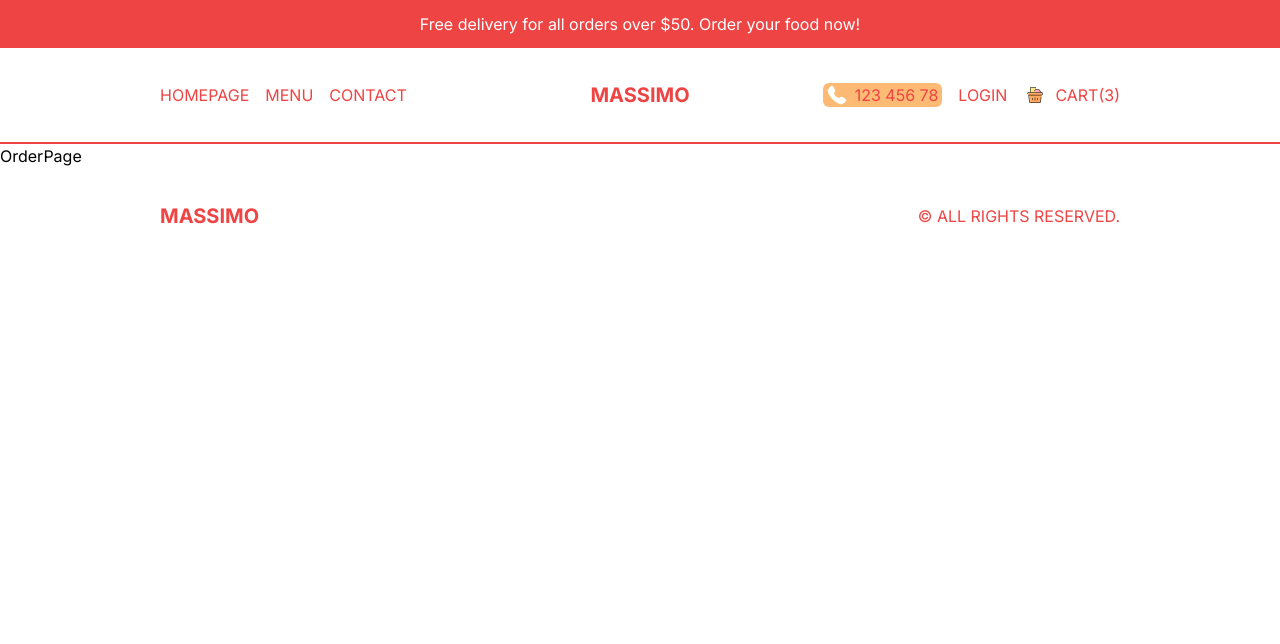
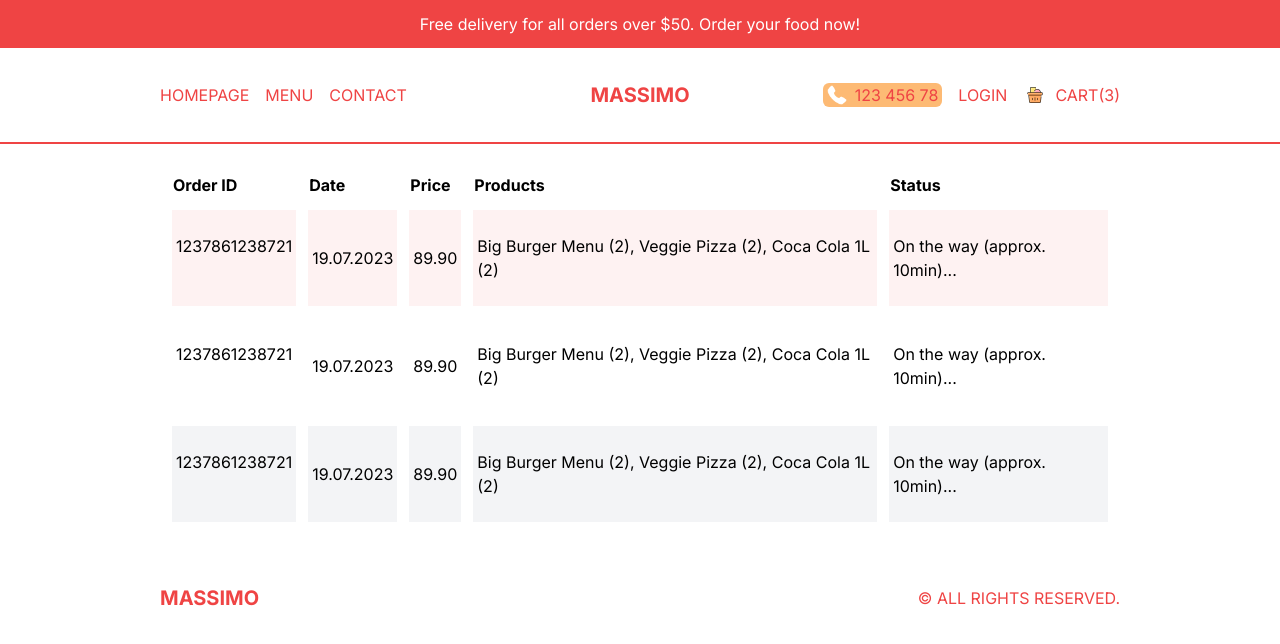
Before and after one commit to mehranehsoleimani66/resturant, a Next.js app: page /order in a window 1280 px wide. Shown: the top 644 px of the page. Built offline with nearby package versions, Linux system fonts and the light colour scheme.

Commit message:
created orderspage

```diff
--- a/src/app/order/page.tsx
+++ b/src/app/order/page.tsx
@@ -1,7 +1,50 @@
 import React from "react";
 
-const OrderPage = () => {
-  return <div>OrderPage</div>;
+const OrdersPage = () => {
+  return (
+    <div className="p-4 lg:px-20 xl:px-40">
+      <table className="w-full border-separate border-spacing-3">
+        <thead>
+          <tr className="text-left">
+            <th className="hidden md:block">Order ID</th>
+            <th>Date</th>
+            <th>Price</th>
+            <th className="hidden md:block">Products</th>
+            <th>Status</th>
+          </tr>
+        </thead>
+        <tbody>
+          <tr className="text-sm md:text-base bg-red-50">
+            <td className="hidden md:block py-6 px-1">1237861238721</td>
+            <td className="py-6 px-1">19.07.2023</td>
+            <td className="py-6 px-1">89.90</td>
+            <td className="hidden md:block py-6 px-1">
+              Big Burger Menu (2), Veggie Pizza (2), Coca Cola 1L (2)
+            </td>
+            <td className="py-6 px-1">On the way (approx. 10min)...</td>
+          </tr>
+          <tr className="text-sm md:text-base odd:bg-gray-100">
+            <td className="hidden md:block py-6 px-1">1237861238721</td>
+            <td className="py-6 px-1">19.07.2023</td>
+            <td className="py-6 px-1">89.90</td>
+            <td className="hidden md:block py-6 px-1">
+              Big Burger Menu (2), Veggie Pizza (2), Coca Cola 1L (2)
+            </td>
+            <td className="py-6 px-1">On the way (approx. 10min)...</td>
+          </tr>
+          <tr className="text-sm md:text-base odd:bg-gray-100">
+            <td className="hidden md:block py-6 px-1">1237861238721</td>
+            <td className="py-6 px-1">19.07.2023</td>
+            <td className="py-6 px-1">89.90</td>
+            <td className="hidden md:block py-6 px-1">
+              Big Burger Menu (2), Veggie Pizza (2), Coca Cola 1L (2)
+            </td>
+            <td className="py-6 px-1">On the way (approx. 10min)...</td>
+          </tr>
+        </tbody>
+      </table>
+    </div>
+  );
 };
 
-export default OrderPage;
+export default OrdersPage;
```
